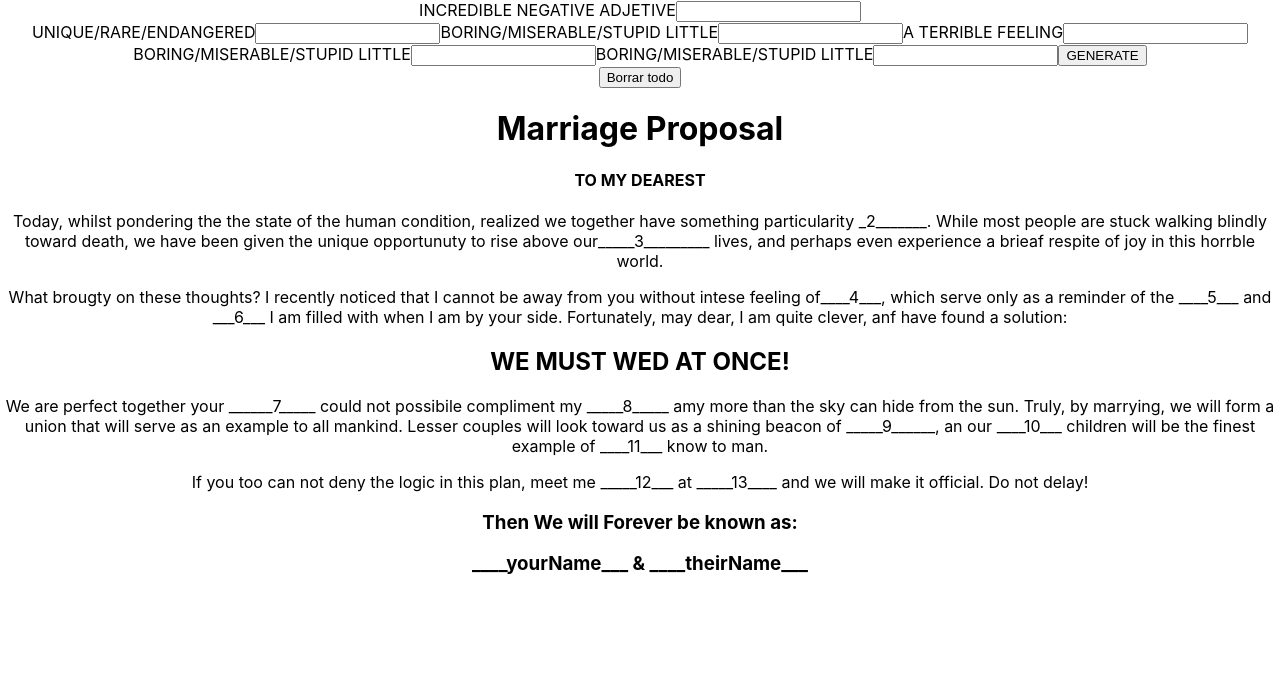
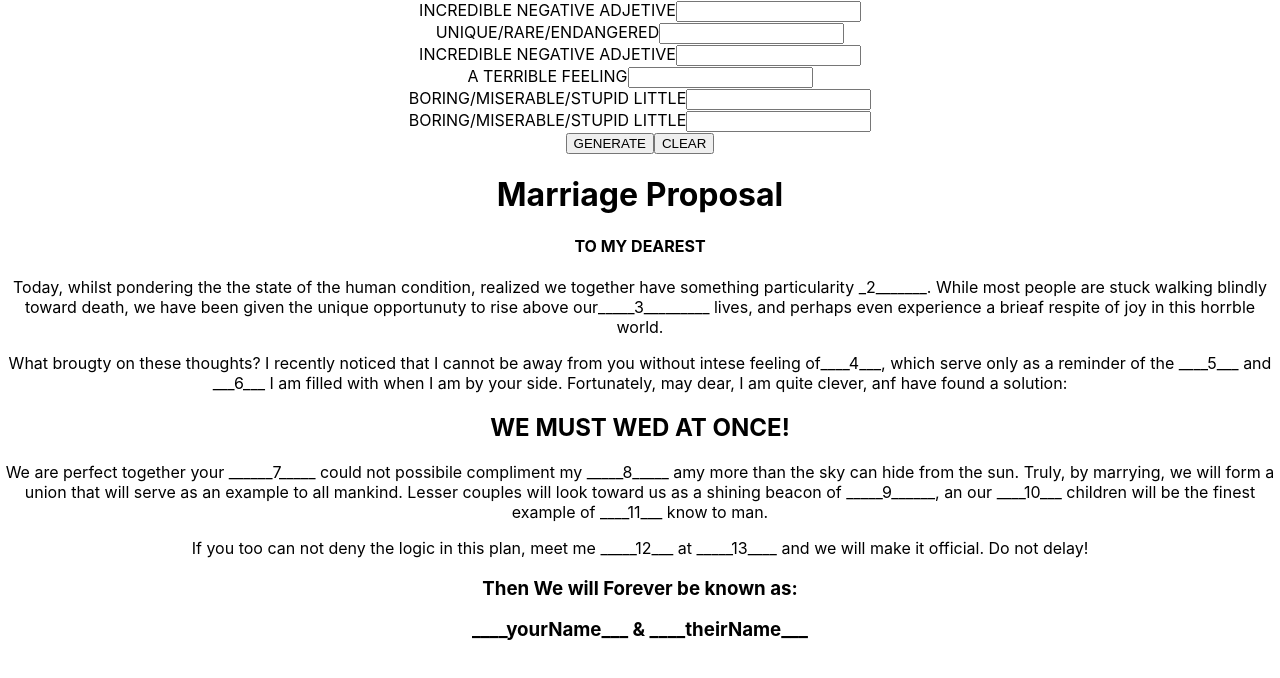
Before and after one commit to Dona0w0/The-Bureau-of-Communication-Challenge, a React (Create React App) app in the folder formal-card/: page / in a window 1280 px wide. Shown: the top 678 px of the page. Built offline with nearby package versions, Linux system fonts and the light colour scheme.

Commit message:
Update App.js

```diff
--- a/formal-card/src/App.js
+++ b/formal-card/src/App.js
@@ -3,7 +3,7 @@ import './App.css';
 
 const status="initial";
 function App() {
- const [words, setwords] = useState({
+ const [words, setWords] = useState({
     word1: '',
     word3: '',
     word4: '',
@@ -22,18 +22,22 @@ function App() {
 
   const [showWord, setShowWord] = useState("");
 
-  function handleSubmit(event) {
+  function onSubmit(event) {
     // Evita comportamiento default
     event.preventDefault();
-    setShowWord(words)
+    setShowWord(words);
+    if (status.value==="complete") {
+      ('.formInputs').prop('disabled', true);
+    }
   }
 
-  function onSubmit(event){
-  event.preventDefault(); //event no comportamiento default
-    status="complete";
-
-
-    }
+  /*function handleChange(event) {
+    const value = event.target.value;
+    setWords({
+      ...words,
+      [event.target.name]: value,
+    });
+  }*/
 
   function onClick(event){
       status= "initial";
@@ -48,28 +52,39 @@ function App() {
       <form >
         <div className="inputs">
           <label htmlFor="word1">INCREDIBLE NEGATIVE ADJETIVE</label>
-          <input id="word1" type="text" />
+          <input className="formInputs" id="word1" type="text" name="word1" /*onChange={handleChange}*//>
         </div>
 
-          <label>UNIQUE/RARE/ENDANGERED</label>
+        <div className="inputs">
+          <label htmlFor="word2">UNIQUE/RARE/ENDANGERED</label>
+          <input id="word1" type="text" value={words.word2} /*onChange={handleChange}*//>
+        </div>
+
+        <div className="inputs">
+          <label htmlFor="word3">INCREDIBLE NEGATIVE ADJETIVE</label>
+          <input id="word1" type="text" value={words.word3}  /*onChange={handleChange}*//>
+        </div>
+
+        <div className="inputs">
+          <label>A TERRIBLE FEELING</label>
           <input type="text" />
+        </div>
 
+        <div className="inputs">
           <label>BORING/MISERABLE/STUPID LITTLE</label>
           <input type="text" />
+        </div>
 
-          <label>A TERRIBLE FEELING</label>
-          <input type="text" />
-
+        <div className="inputs">
           <label>BORING/MISERABLE/STUPID LITTLE</label>
           <input type="text" />
-
-          <label>BORING/MISERABLE/STUPID LITTLE</label>
-          <input type="text" />
+        </div>
 
       <button onSubmit={onSubmit}>GENERATE</button>
+      <button onClick={onClick}>CLEAR</button>
 
       </form>
-      <input type="Reset" value="Borrar todo" onClick={onClick}/>
+
 
 
 
```
